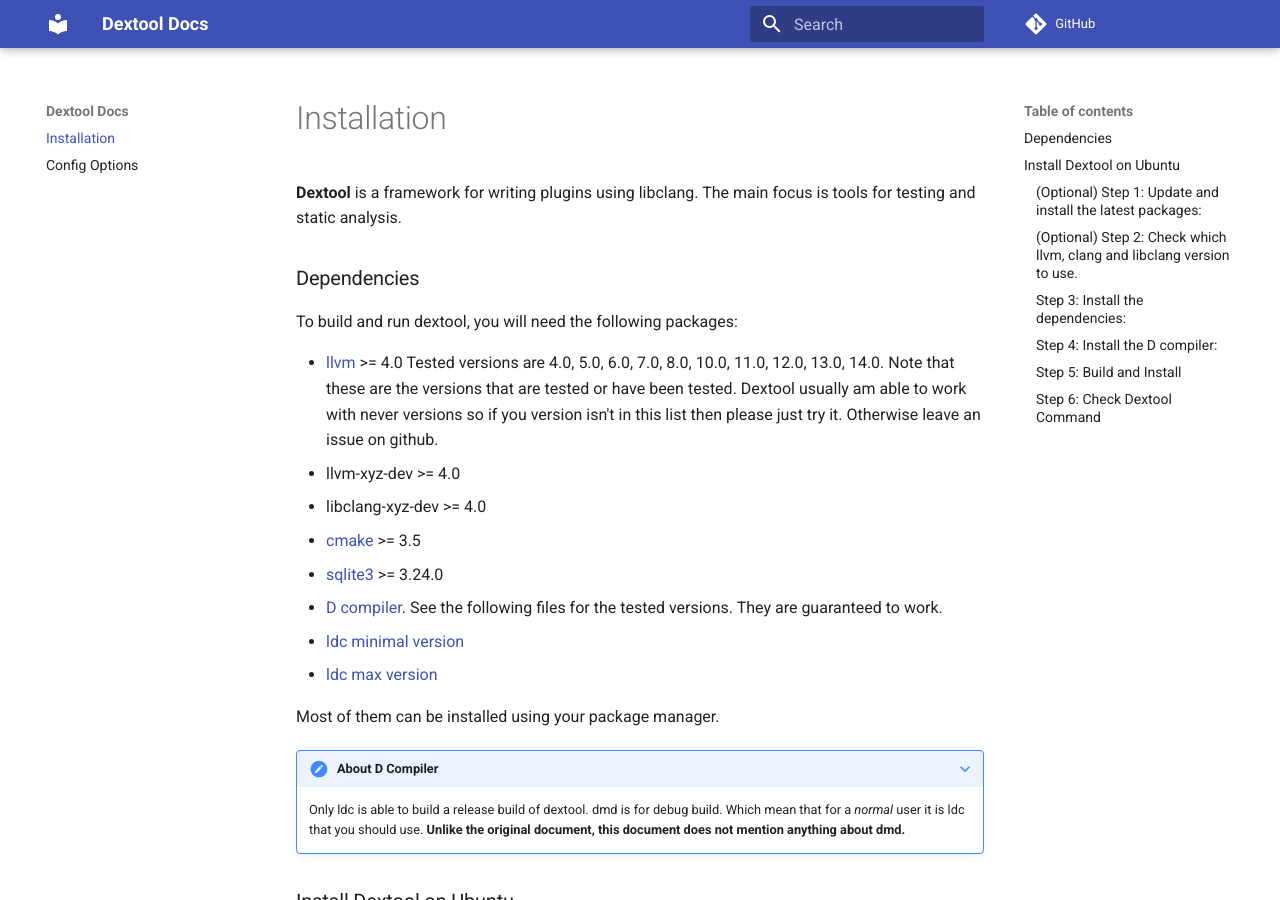
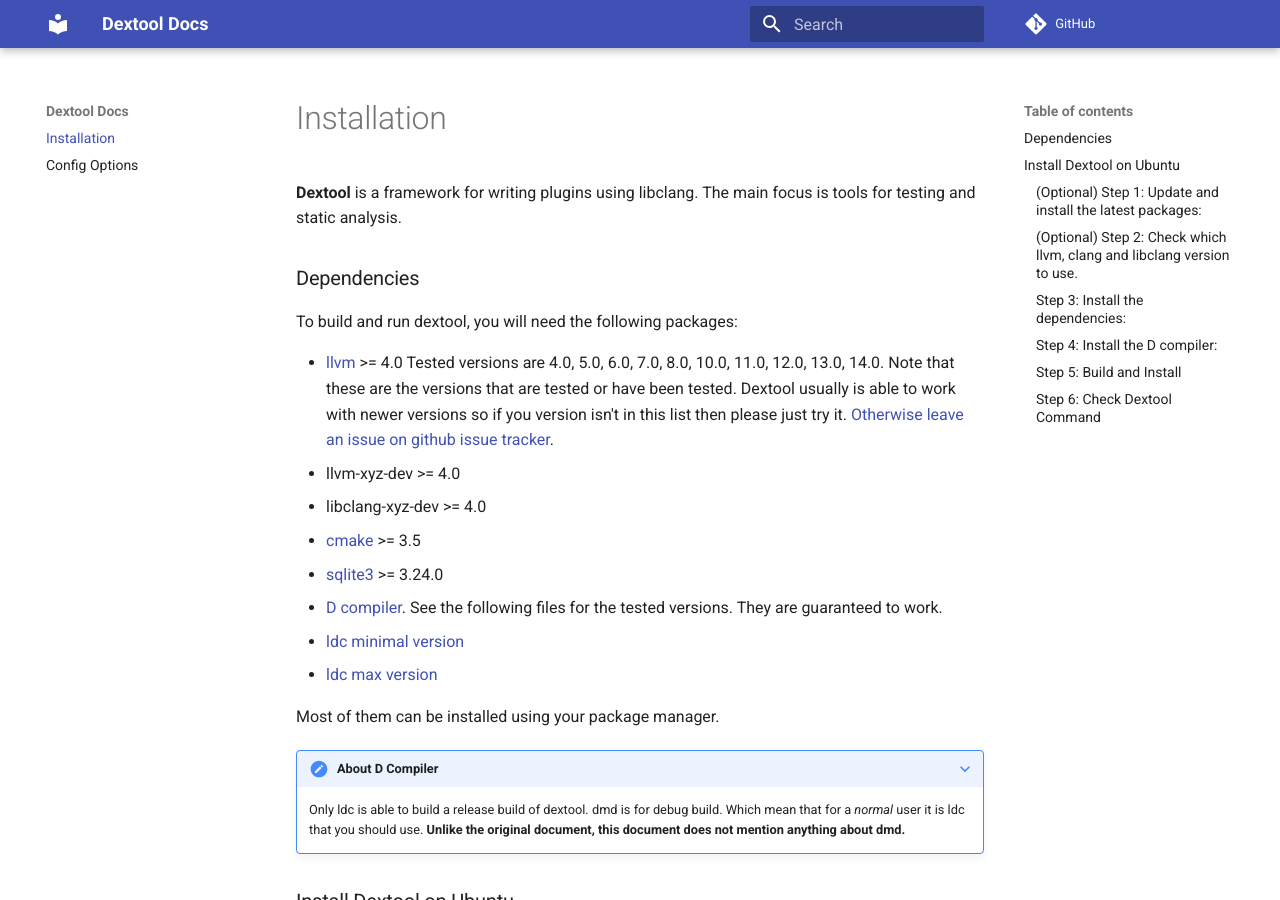
Before and after one commit to haliliceylan/Dextool-Docs, an MkDocs documentation site: the page built from docs/index.md, in a window 1280 px wide and 900 px high. Built offline with MkDocs 1.6.1 and Material for MkDocs 9.7.7, drawn with Linux system fonts in a browser that asks for light colours; comment, search, counter and statistics services are not loaded.

Commit message:
gramar fix

```diff
--- a/docs/index.md
+++ b/docs/index.md
@@ -10,8 +10,7 @@
  * [llvm](http://releases.llvm.org/download.html) >= 4.0
    Tested versions are 4.0, 5.0, 6.0, 7.0, 8.0, 10.0, 11.0, 12.0, 13.0, 14.0.
    Note that these are the versions that are tested or have been tested.
-   Dextool usually am able to work with never versions so if you version isn't
-   in this list then please just try it. Otherwise leave an issue on github.
+   Dextool usually is able to work with newer versions so if you version isn't in this list then please just try it. [Otherwise leave an issue on github issue tracker](https://github.com/haliliceylan/Dextool-Docs/issues).
  * llvm-xyz-dev >= 4.0
  * libclang-xyz-dev >= 4.0
  * [cmake](https://cmake.org/download) >= 3.5
```
